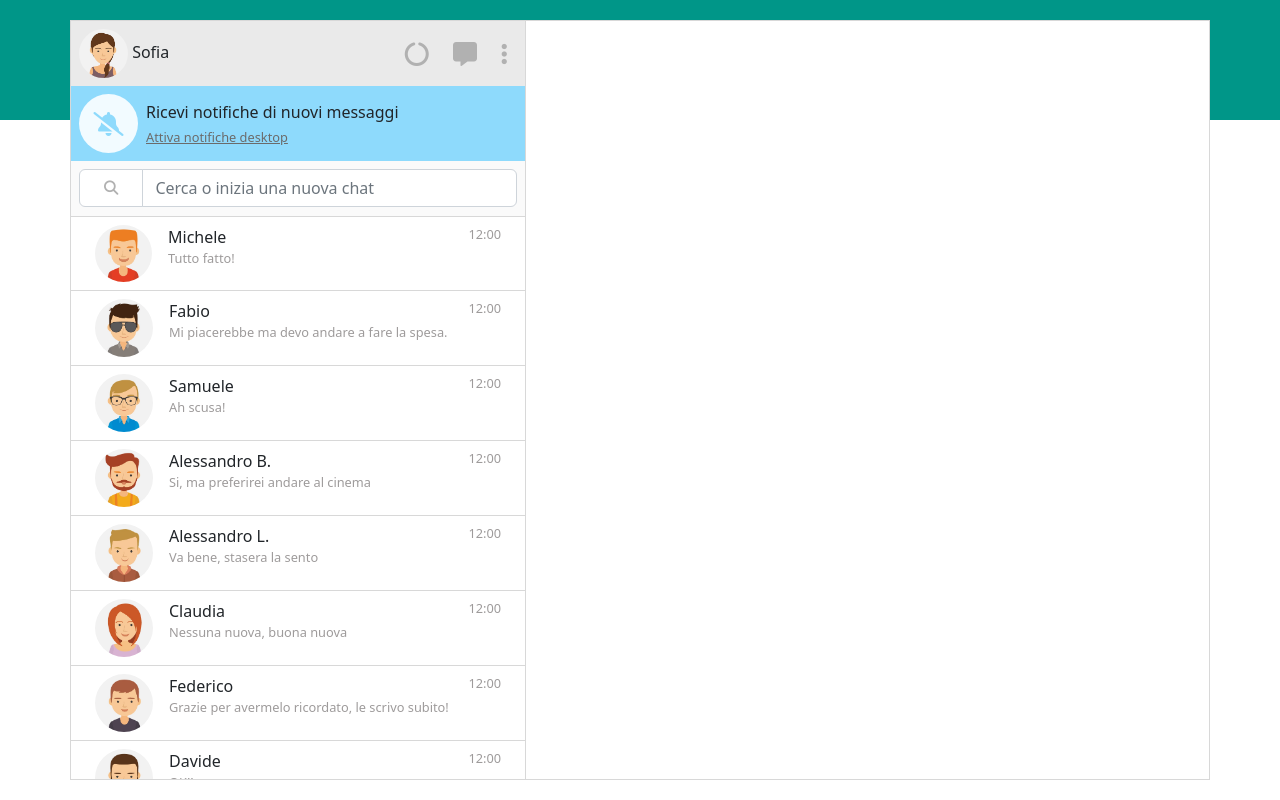
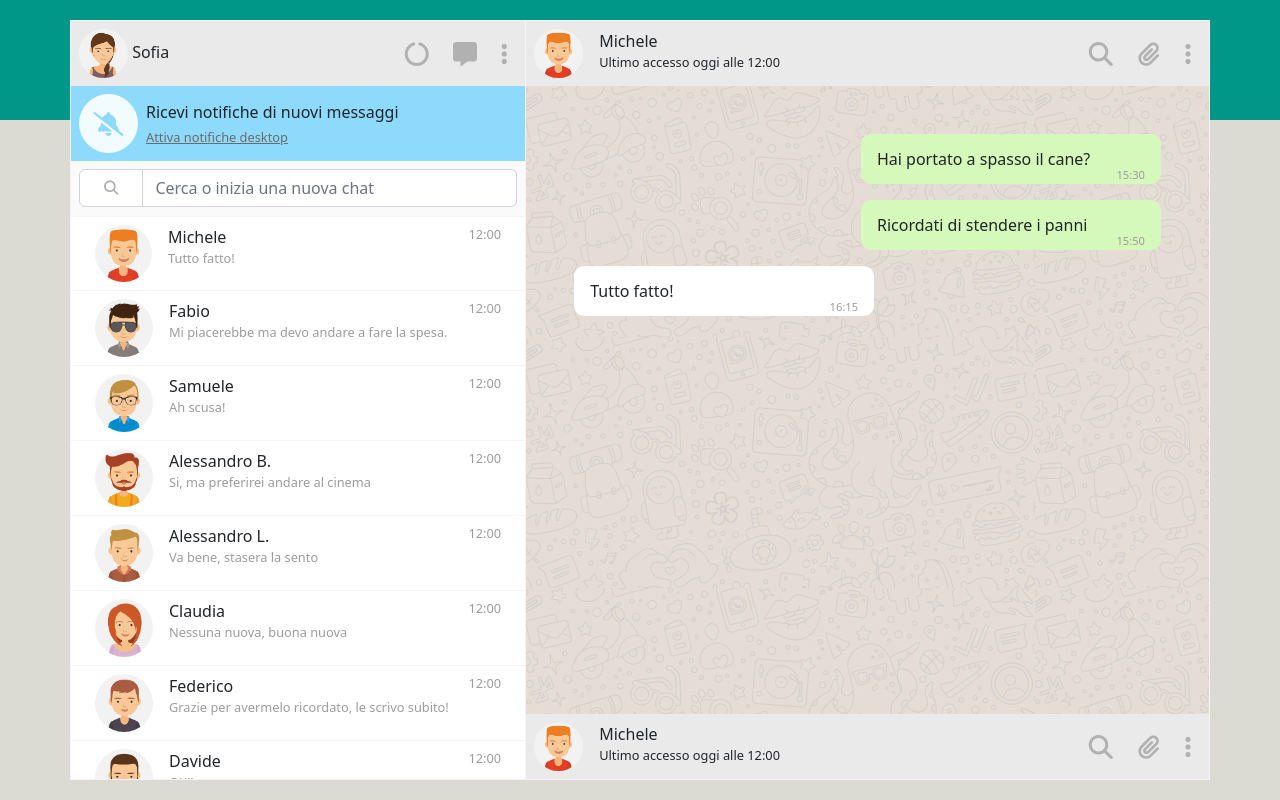
Before and after one commit to Minino99/vue-boolzapp, a plain HTML site: page MILESTONE 1/index.html in a window 1280 px wide. Drawn offline with nearby package versions, Linux system fonts and the light colour scheme.

```diff
--- a/css/style.css
+++ b/MILESTONE 1/css/style.css
@@ -3,6 +3,10 @@ i{
  font-size: 1.5rem;
  padding: 10px;
  cursor: pointer;
+}
+
+body{
+ background-color: #DBDBD3;
 }
 
 a{
@@ -34,14 +38,14 @@ a{
  display: flex;
  padding-left: 0;
  padding-right: 0;
- border: solid 1px #b1b1b180;
+ border: solid 1px #ebe9e980;
 }
 
 .chatbar{
  display: flex;
  flex-direction: column;
  width: 40%;
- border-right: solid 1px #b1b1b180;
+ border-right: solid 1px #ebe9e980;
  height: 100%;
 }
 
@@ -81,8 +85,6 @@ a{
  color: #8EDAFC;
 }
 
-
-
 .chatbar-search{
  height: 55px;
  background-color: #FAFAFA;
@@ -95,11 +97,11 @@ a{
 
 .chatbar-list-item{
  height: 75px;
- border-bottom: 1px solid #b1b1b180;
+ border-bottom: 1px solid #ebe9e980;
 }
 
 .chatbar-list-item:first-child{
- border-top: 1px solid #b1b1b180;
+ border-top: 1px solid #ebe9e980;
 }
 
 .chatbar-list-item:hover{
@@ -110,3 +112,33 @@ a{
 .chatbar-list-item .subtitle{
  color: #9e9b9b;
 }
+
+.chatbox{
+ width: 60%;
+}
+
+.messagesbox{
+ background-image: url(../img/mine.jpg);
+}
+
+.messagecloud{
+ width: 300px;
+ height: 50px;
+ border-radius: 10px;
+}
+
+.sent{
+ background-color: #D5F9BA;
+ align-self: end;
+}
+
+.received{
+ background-color: #FFFFFF;
+ align-self: start;
+}
+
+.message-time{
+ align-self: flex-end;
+ color: #9e9b9b;
+ font-size: 0.7rem;
+}
--- a/index.html
+++ b/MILESTONE 1/index.html
@@ -21,9 +21,10 @@
 <body>
   <div class="greenbox"></div> <!-- greenbox -->
 
-  <div class="container boolzwebapp" id="app"> <!-- container di tutta la webapp-->
+  <div class="container boolzwebapp" id="app">
+    <!-- container di tutta la webapp-->
 
-<!-- INIZIO PORZIONE DI SINISTRA CON PROFILO UTENTE E LISTA CHAT -->
+    <!-- INIZIO PORZIONE DI SINISTRA CON PROFILO UTENTE E LISTA CHAT -->
     <div class="chatbar flex-shrink-0 overflow-hidden">
       <div class="chatbar-header p-2 d-flex justify-content-between align-items-center flex-shrink-0">
         <div class="avatarsection">
@@ -45,7 +46,8 @@
       </div>
       <div class="chatbar-search p-2 d-flex flex-shrink-0">
         <div class="input-group mb-3">
-          <span class="input-group-text bg-white px-4" id="basic-addon1"><i class="fa-solid fa-magnifying-glass"></i></span>
+          <span class="input-group-text bg-white px-4" id="basic-addon1"><i
+              class="fa-solid fa-magnifying-glass"></i></span>
           <input type="text" class="form-control" placeholder="Cerca o inizia una nuova chat">
         </div>
       </div>
@@ -60,10 +62,69 @@
           </div>
           <div class="chatbar-time subtitle">12:00</div>
         </div>
-
       </div>
     </div>
-<!-- FINE PORZIONE DI SINISTRA -->
+    <!-- FINE PORZIONE DI SINISTRA -->
+
+    <!-- INZIO PORZIONE DI DESTRA -->
+
+    <div class="chatbox d-flex flex-column overflow-hidden">
+      <div class="chatbar-header p-2 d-flex justify-content-between align-items-center flex-shrink-0">
+        <div class="avatarsection">
+          <div class="d-flex h-100">
+            <img src="img/avatar_1.jpg" alt="my profile picture" class="headerpropic me-3" srcset="" />
+            <div>
+              <div>Michele</div>
+              <div class="subtitle">Ultimo accesso oggi alle 12:00</div>
+            </div>
+          </div>
+        </div>
+        <div class="chatbar-header-icons">
+          <i class="fa-solid fa-magnifying-glass"></i>
+          <i class="fa-solid fa-paperclip"></i>
+          <i class="fa-solid fa-ellipsis-vertical"></i>
+        </div>
+      </div>
+
+      <div class="messagesbox flex-grow-1 overflow-auto d-flex flex-column p-5 gap-3">
+        <div class="messagecloud sent d-flex align-items-center justify-content-between px-3 flex-shrink-0">
+          <div>Hai portato a spasso il cane?</div>
+          <div class="message-time subtitle">15:30</div>
+        </div>
+        <div class="messagecloud sent d-flex align-items-center justify-content-between px-3 flex-shrink-0">
+          <div>Ricordati di stendere i panni</div>
+          <div class="message-time subtitle">15:50</div>
+        </div>
+        <div class="messagecloud received d-flex align-items-center justify-content-between px-3 flex-shrink-0">
+          <div>Tutto fatto!</div>
+          <div class="message-time subtitle">16:15</div>
+        </div>
+      </div>
+
+
+
+
+
+
+
+      <div class="chatbar-header p-2 d-flex justify-content-between align-items-center flex-shrink-0">
+        <div class="avatarsection">
+          <div class="d-flex h-100">
+            <img src="img/avatar_1.jpg" alt="my profile picture" class="headerpropic me-3" srcset="" />
+            <div>
+              <div>Michele</div>
+              <div class="subtitle">Ultimo accesso oggi alle 12:00</div>
+            </div>
+          </div>
+        </div>
+        <div class="chatbar-header-icons">
+          <i class="fa-solid fa-magnifying-glass"></i>
+          <i class="fa-solid fa-paperclip"></i>
+          <i class="fa-solid fa-ellipsis-vertical"></i>
+        </div>
+      </div>
+    </div>
+
   </div>
 
   <script src="js/script.js"></script>
```
Also changed, not shown: MILESTONE 1/img/avatar_1.jpg (renamed from img/avatar_1.jpg), MILESTONE 1/img/avatar_2.jpg (renamed from img/avatar_2.jpg), MILESTONE 1/img/avatar_3.jpg (renamed from img/avatar_3.jpg), MILESTONE 1/img/avatar_4.jpg (renamed from img/avatar_4.jpg), MILESTONE 1/img/avatar_5.jpg (renamed from img/avatar_5.jpg), MILESTONE 1/img/avatar_6.jpg (renamed from img/avatar_6.jpg), MILESTONE 1/img/avatar_7.jpg (renamed from img/avatar_7.jpg), MILESTONE 1/img/avatar_8.jpg (renamed from img/avatar_8.jpg), MILESTONE 1/img/avatar_io.jpg (renamed from img/avatar_io.jpg), MILESTONE 1/img/mine.jpg (renamed from img/mine.jpg), MILESTONE 1/js/script.js (renamed from js/script.js).
